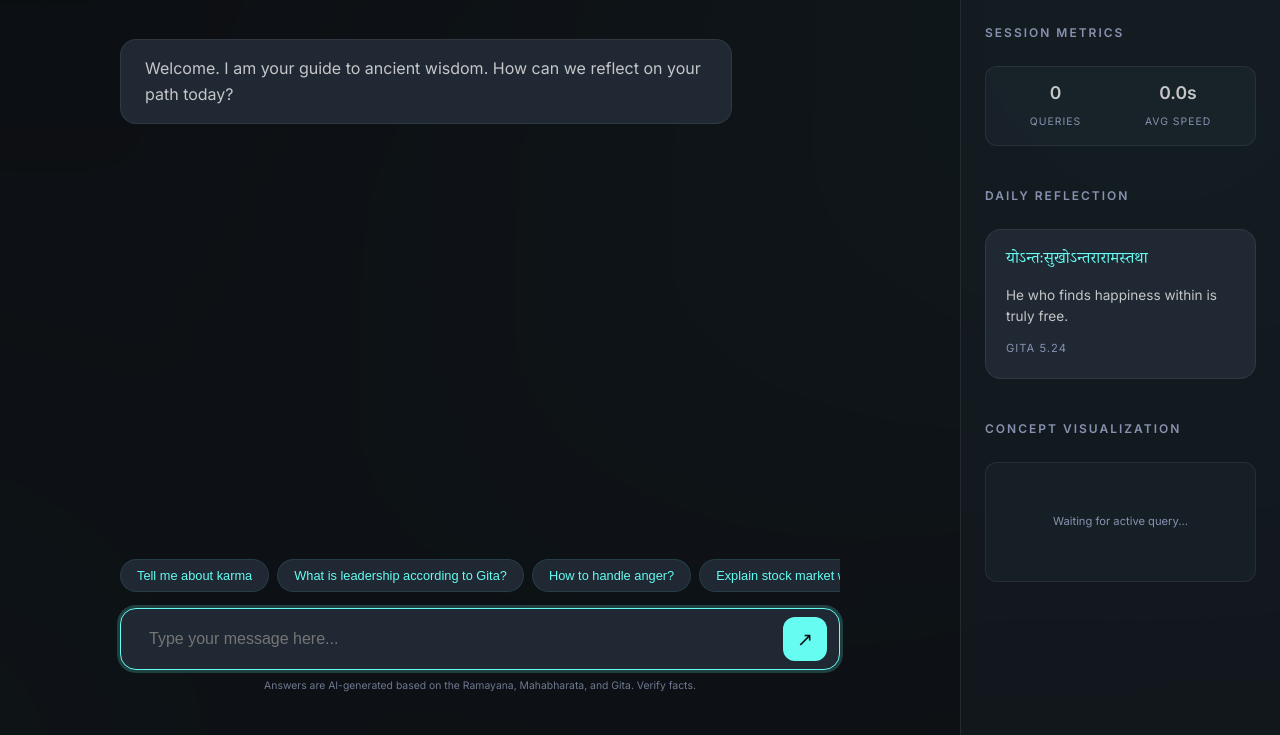
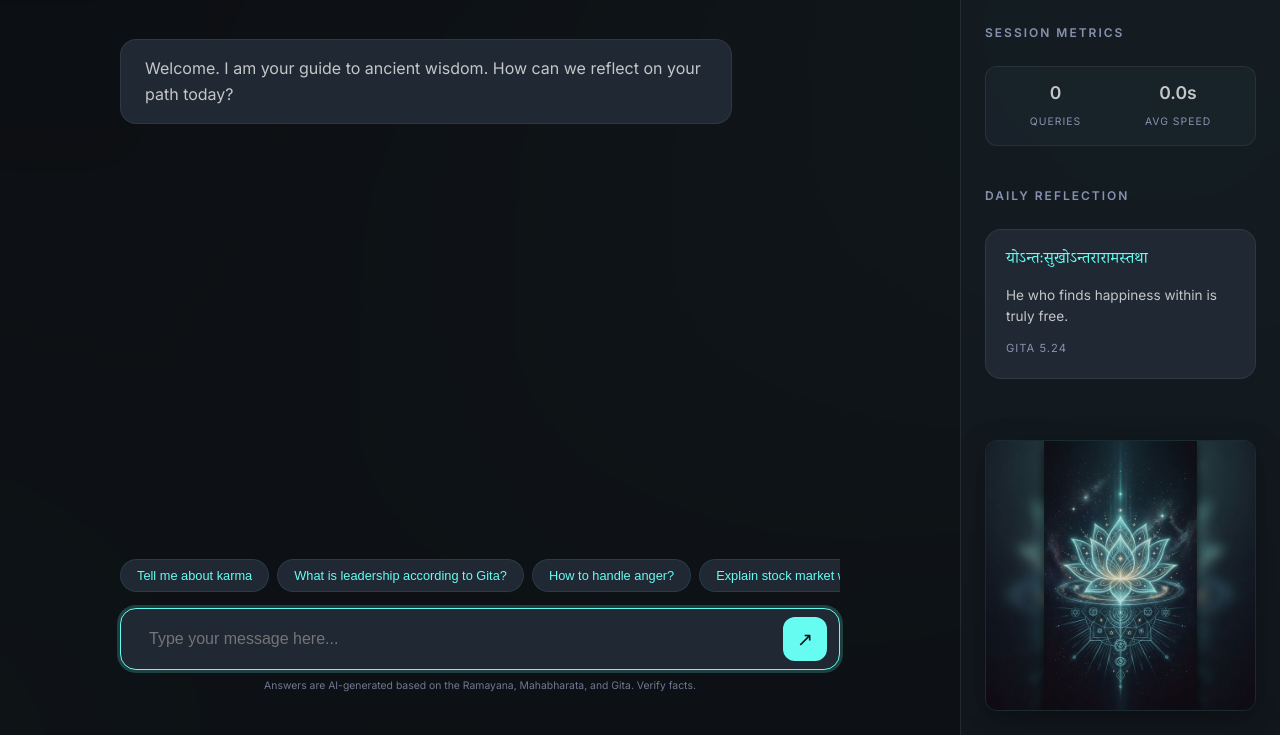
Before and after one commit to siddharthagummadi/Dhruva, a Flask app: page / in a window 1280 px wide. Shown: the part 65-800 px from the top of the page. Run offline with Flask 3, Linux system fonts and the light colour scheme.

Commit message:
Add serene wisdom artwork to right sidebar

```diff
--- a/static/style.css
+++ b/static/style.css
@@ -875,6 +875,29 @@ html.light .cs-pulse {
     40% { transform: scale(1); opacity: 1; }
 }
 
+/* Sidebar Artwork */
+.wisdom-art-container {
+    margin-top: auto; /* Pushes the image to the bottom of the sidebar */
+    padding-top: 24px;
+    display: flex;
+    justify-content: center;
+    opacity: 0.85;
+    transition: opacity 0.3s ease;
+}
+
+.wisdom-art-container:hover {
+    opacity: 1;
+}
+
+.wisdom-art {
+    max-width: 100%;
+    height: auto;
+    border-radius: 12px;
+    box-shadow: 0 8px 32px rgba(0, 0, 0, 0.4);
+    border: 1px solid rgba(102, 252, 241, 0.1);
+    object-fit: cover;
+}
+
 /* =====================================================
    MOBILE RESPONSIVENESS
    ===================================================== */
--- a/templates/index.html
+++ b/templates/index.html
@@ -9,7 +9,6 @@
     <link rel="preconnect" href="https://fonts.googleapis.com">
     <link rel="preconnect" href="https://fonts.gstatic.com" crossorigin>
     <link href="https://fonts.googleapis.com/css2?family=Inter:wght@300;400;500;600&family=Noto+Serif+Devanagari:wght@400;700&display=swap" rel="stylesheet">
-    <script src="https://cdn.jsdelivr.net/npm/mermaid/dist/mermaid.min.js"></script>
 </head>
 <body>
     <div class="app-layout">
@@ -94,9 +93,9 @@
                 <h4 style="font-size: 0.75rem; letter-spacing: 2px; color: var(--text-muted); margin-top: 24px; margin-bottom: 8px;">DAILY REFLECTION</h4>
                 <div id="reflection-container"></div>
 
-                <h4 style="font-size: 0.75rem; letter-spacing: 2px; color: var(--text-muted); margin-top: 24px; margin-bottom: 8px;">CONCEPT VISUALIZATION</h4>
-                <div id="diagram-container" style="background: rgba(31, 40, 51, 0.4); border: 1px solid var(--border-neutral); border-radius: 12px; padding: 12px; min-height: 120px; display: flex; align-items: center; justify-content: center; overflow: hidden;">
-                    <span style="font-size: 0.7rem; color: var(--text-muted); text-align: center;">Waiting for active query...</span>
+                <!-- Serene Wisdom Art -->
+                <div class="wisdom-art-container">
+                    <img src="{{ url_for('static', filename='wisdom_sidebar.png') }}" alt="Ancient Wisdom Art" class="wisdom-art">
                 </div>
             </aside>
         </div>
```
Also changed, not shown: static/wisdom_sidebar.png (added).
